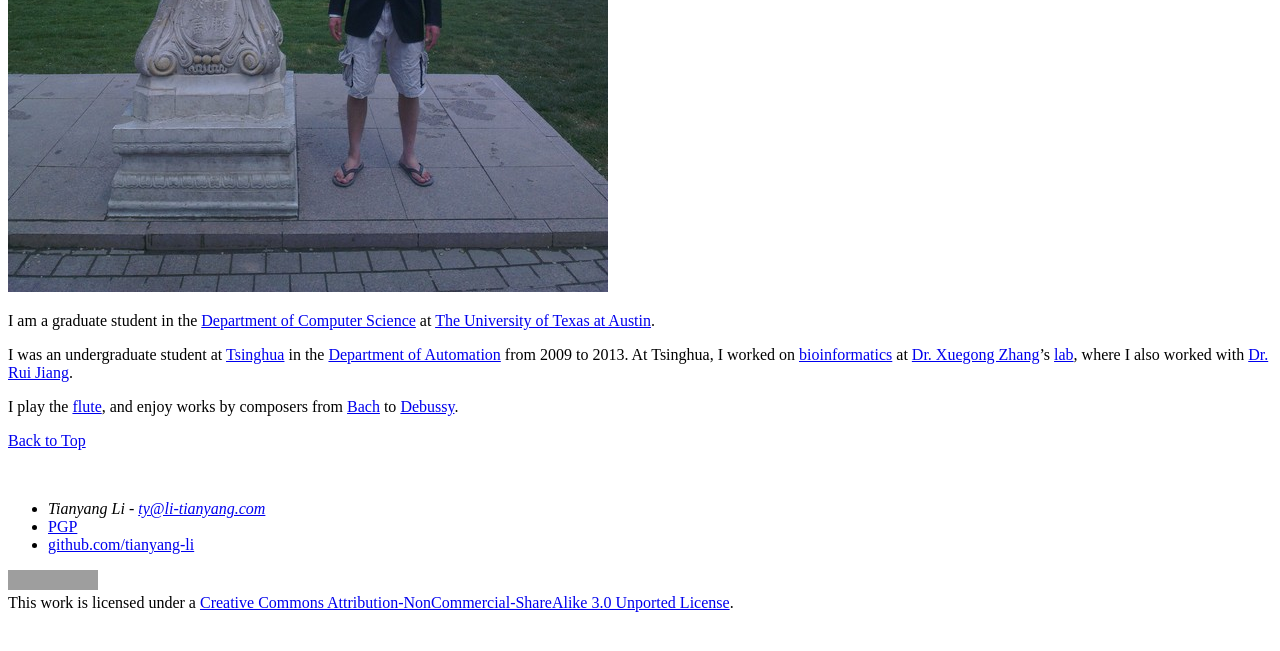
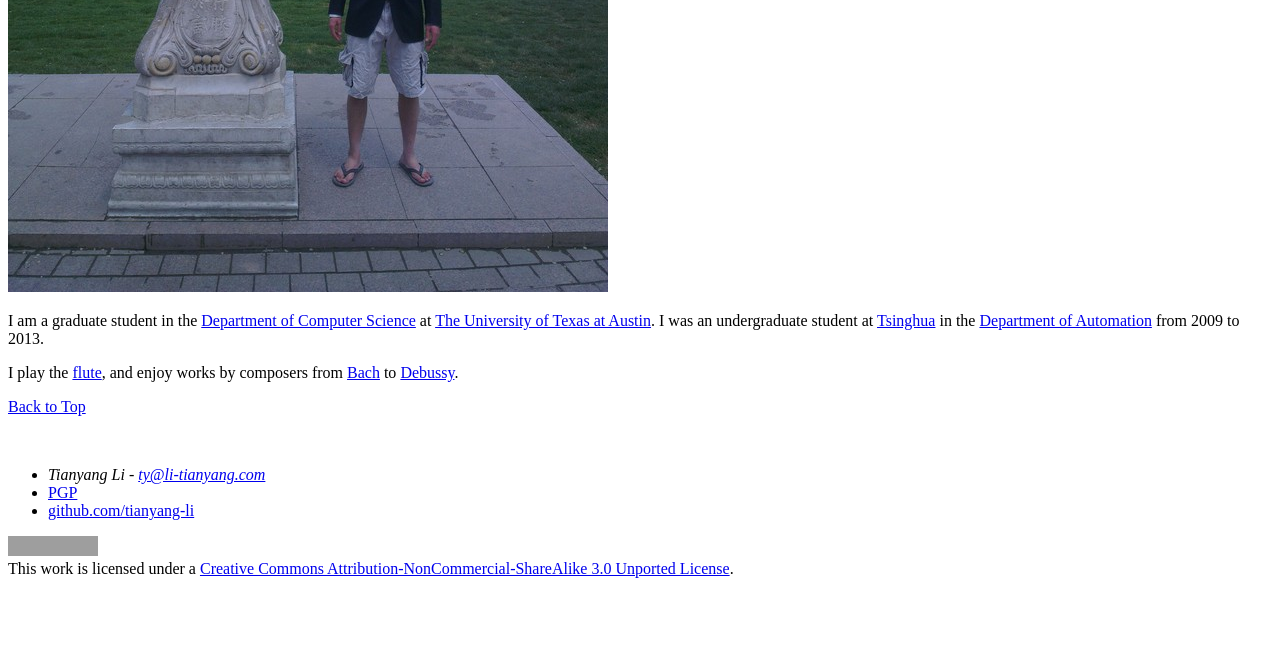
Before and after one commit to li-tianyang/li-tianyang.github.com, a Jekyll site: the page built from about.md, in a window 1280 px wide and 900 px high, scrolled down 643 px. Shown: the top 651 px of the window. Built offline with Jekyll 4.4.1, drawn with Linux system fonts in a browser that asks for light colours; grey boxes are pictures that could not be loaded.

Commit message:
changed about

```diff
--- a/about.md
+++ b/about.md
@@ -12,9 +12,7 @@ description: ""
 </a>
 
 I am a graduate student in the [Department of Computer Science](http://cs.utexas.edu) at [The University of Texas at Austin](http://utexas.edu).
-
-I was an undergraduate student at [Tsinghua](http://www.tsinghua.edu.cn) in the [Department of Automation](http://www.au.tsinghua.edu.cn/) from 2009 to 2013. At Tsinghua, I worked on [bioinformatics](./research/bioinformatics/) at [Dr. Xuegong Zhang](http://bioinfo.au.tsinghua.edu.cn/member/xzhang/XZhang_English.htm)'s [lab](http://bioinfo.au.tsinghua.edu.cn/enarticle/index.html),
-where I also worked with [Dr. Rui Jiang](http://bioinfo.au.tsinghua.edu.cn/member/ruijiang/english/index.html).
+I was an undergraduate student at [Tsinghua](http://www.tsinghua.edu.cn) in the [Department of Automation](http://www.au.tsinghua.edu.cn/) from 2009 to 2013.
 
 I play the [flute](https://en.wikipedia.org/wiki/Western_concert_flute),
 and enjoy works by composers from [Bach](http://imslp.org/wiki/Partita_for_solo_Flute,_BWV_1013_%28Bach,_Johann_Sebastian%29) to [Debussy](http://imslp.org/wiki/Syrinx_(Debussy,_Claude)).
```
